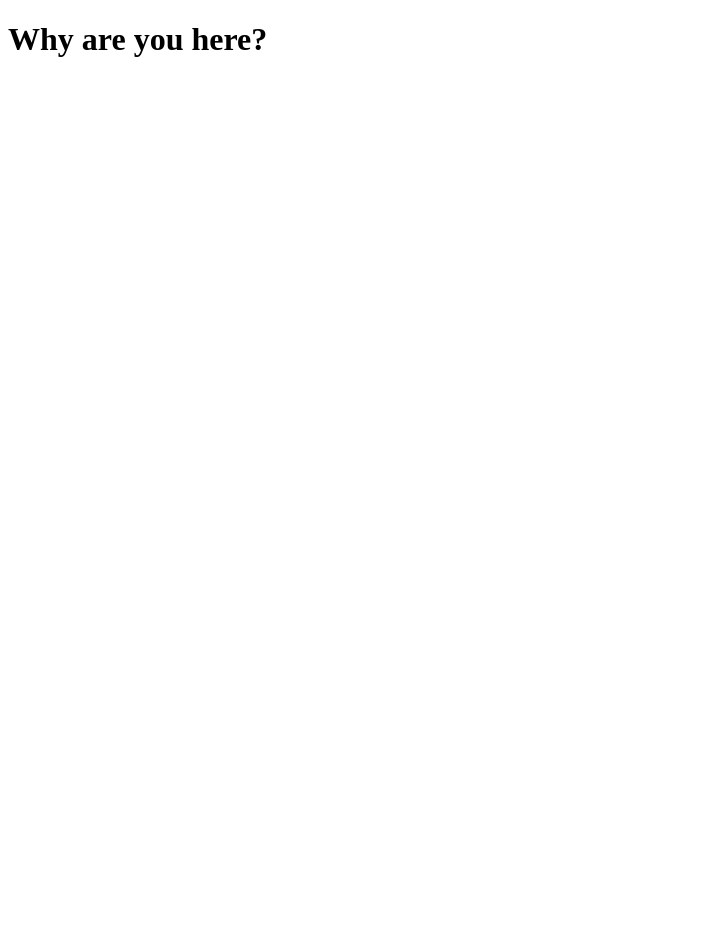
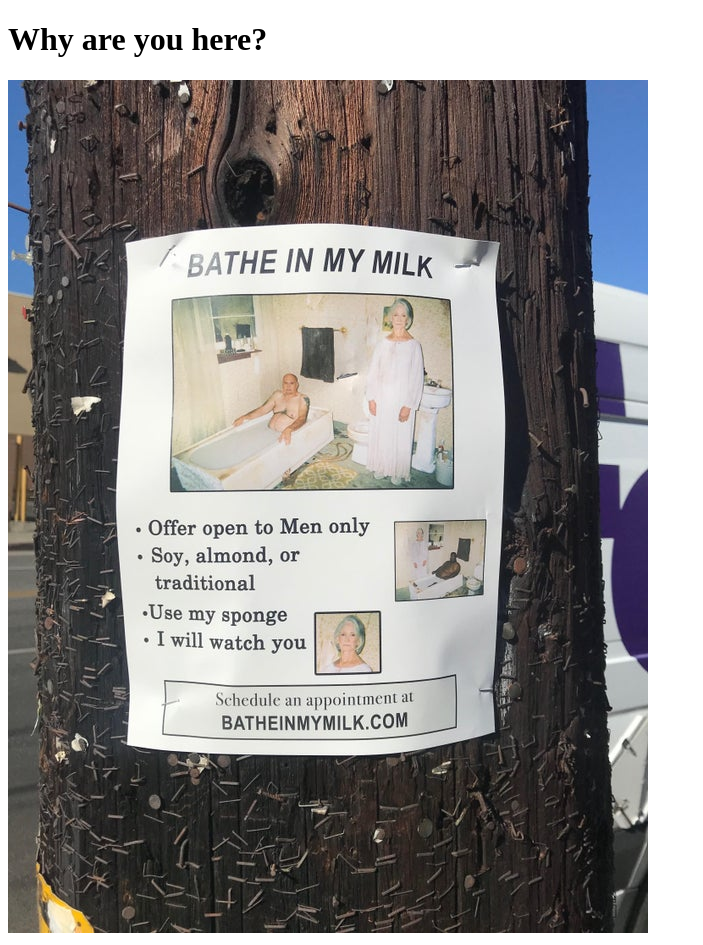
Before and after one commit to rtm516/Why-are-you-here, a plain HTML site: page index.html in a window 1280 px wide. Shown: the whole page, without its empty margins (0-703 px from the left). Before the commit the page ends 800 px from the top, so only its background shows below. Drawn offline with Linux system fonts and the light colour scheme.

Commit message:
Improvements

```diff
--- a/index.html
+++ b/index.html
@@ -8,5 +8,6 @@
 </head>
 <body>
 	<h1>Why are you here?</h1>
+	<img src="bathe.jpg" alt="Bathe in my milk" />
 </body>
 </html>
```
Also changed, not shown: bathe.jpg (added).
